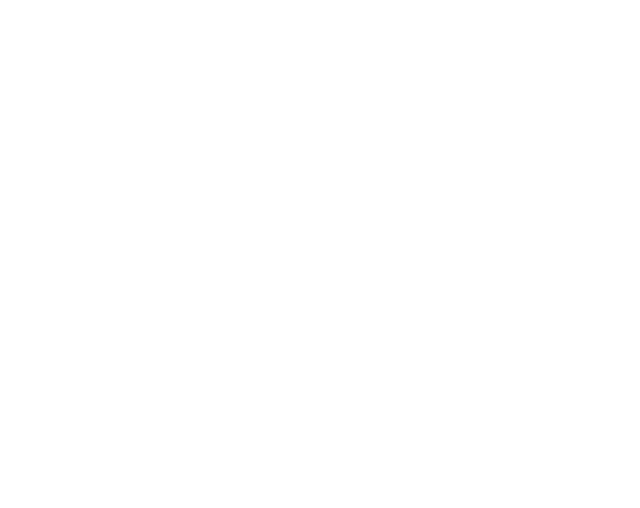
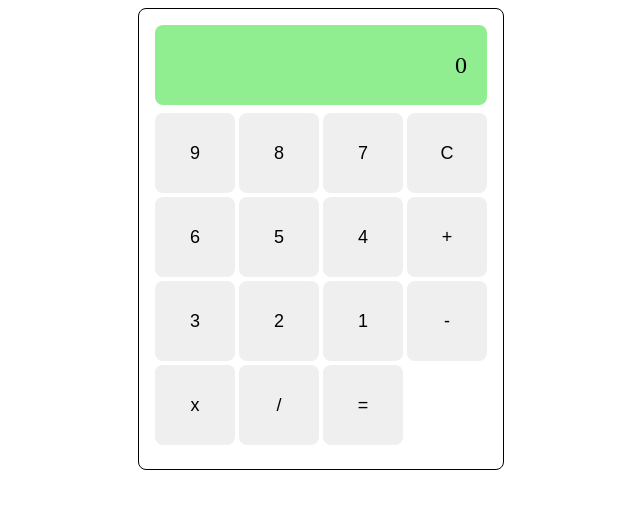
Before and after one commit to samjmerrick/odin-calculator, a plain HTML site: page index.html in a window 1280 px wide. Shown: the whole page, without its empty margins (319-959 px from the left). Drawn offline with Linux system fonts and the light colour scheme.

Commit message:
Add basic calc UI

```diff
--- a/index.html
+++ b/index.html
@@ -8,6 +8,28 @@
     <title>Odin Calculator</title>
 </head>
 <body>
-
+    <div class="calculator">
+        <div class="display">0</div>
+        <div class="buttons">
+            <div class="numbers">
+                <button>9</button>
+                <button>8</button>
+                <button>7</button>
+                <button>6</button>
+                <button>5</button>
+                <button>4</button>
+                <button>3</button>
+                <button>2</button>
+                <button>1</button>
+                <button>0</button>
+            </div>
+            <button>C</button>
+            <button>+</button>
+            <button>-</button>
+            <button>x</button>
+            <button>/</button>
+            <button>=</button>
+        </div>
+    </div>
 </body>
 </html>
--- a/style.css
+++ b/style.css
@@ -0,0 +1,54 @@
+* {
+    box-sizing: border-box;
+}
+
+body {
+    display: flex;
+    align-items: center;
+    justify-content: center;
+}
+
+
+.calculator{
+    flex-direction: column;
+    border: 1px solid;
+    border-radius: 8px;
+    padding: 16px;
+}
+
+.display {
+    background-color: lightgreen;
+    display: flex;
+    height: 80px;
+    padding: 20px;
+    border-radius: 8px;
+    font-size: 24px;
+    align-items: center;
+    justify-content: end;
+}
+
+.buttons {
+    display: grid;
+    grid-template-columns: repeat(4, 80px);
+    grid-template-rows: repeat(4, 80px);
+    gap: 4px;
+    padding: 8px 0;
+}
+
+.numbers {
+    display:grid;
+    grid-template-columns: repeat(3, 80px);
+    grid-template-rows: repeat(3, 80px);
+    grid-column: 1 / 4;
+    grid-row: 1 / 4;
+    gap: 4px;
+
+}
+
+button {
+    font-size: 18px;
+    cursor: pointer;
+    border: 1px solid black;
+    border-radius: 8px;
+    border:0;
+}
```
